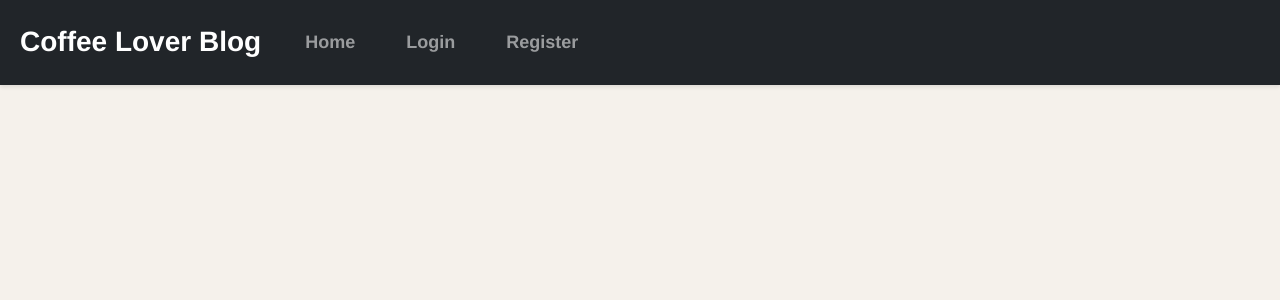
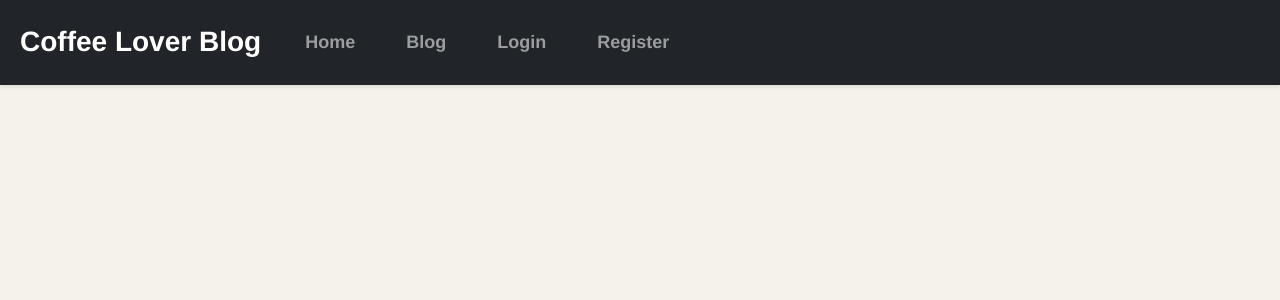
Before and after one commit to dinakidane/coffee-lovers, a Django app: template main/templates/base.html in a window 1280 px wide. Shown: the top 300 px of the page. Run offline with Django 3.2, Linux system fonts and the light colour scheme; the template is opened without the code that fills it, so the values that code supplies are empty; parts of the project's set-up code (start-up, migrations or seed data) failed here and were passed over.

Commit message:
add pos detail to urls

```diff
--- a/main/templates/base.html
+++ b/main/templates/base.html
@@ -26,6 +26,9 @@
             <ul class="navbar-nav ml-auto">
                 <li class="nav-item">
                     <a class="nav-link" href="{% url 'index' %}">Home</a>
+                </li>
+                <li class="nav-item">
+                    <a class="nav-link" href="{% url 'post_detail' %}">Blog</a>
                 </li>
                 {% if user.is_authenticated %}
                     <li class="nav-item">
--- a/main/urls.py
+++ b/main/urls.py
@@ -6,6 +6,7 @@ urlpatterns = [
     path('register/', CustomRegistrationView.as_view(), name='register'),
     path('login/', CustomLoginView.as_view(), name='login'),
     path('logout/', custom_logout, name='logout'),
+    path('post_detail/', name='blog'),
     path('add_comment/', add_comment, name='add_comment'),
     path('delete_comment/<int:comment_id>/', delete_comment, name='delete_comment'),
 ]
```
